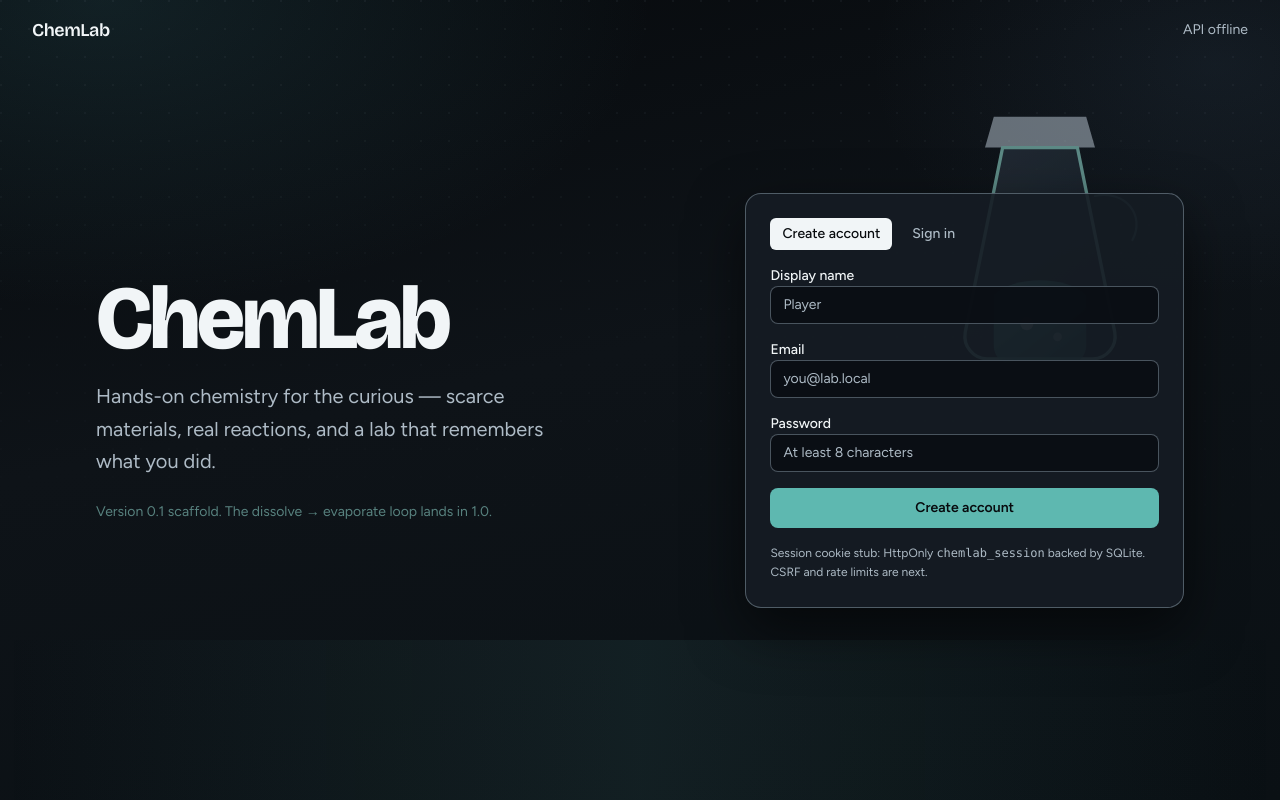
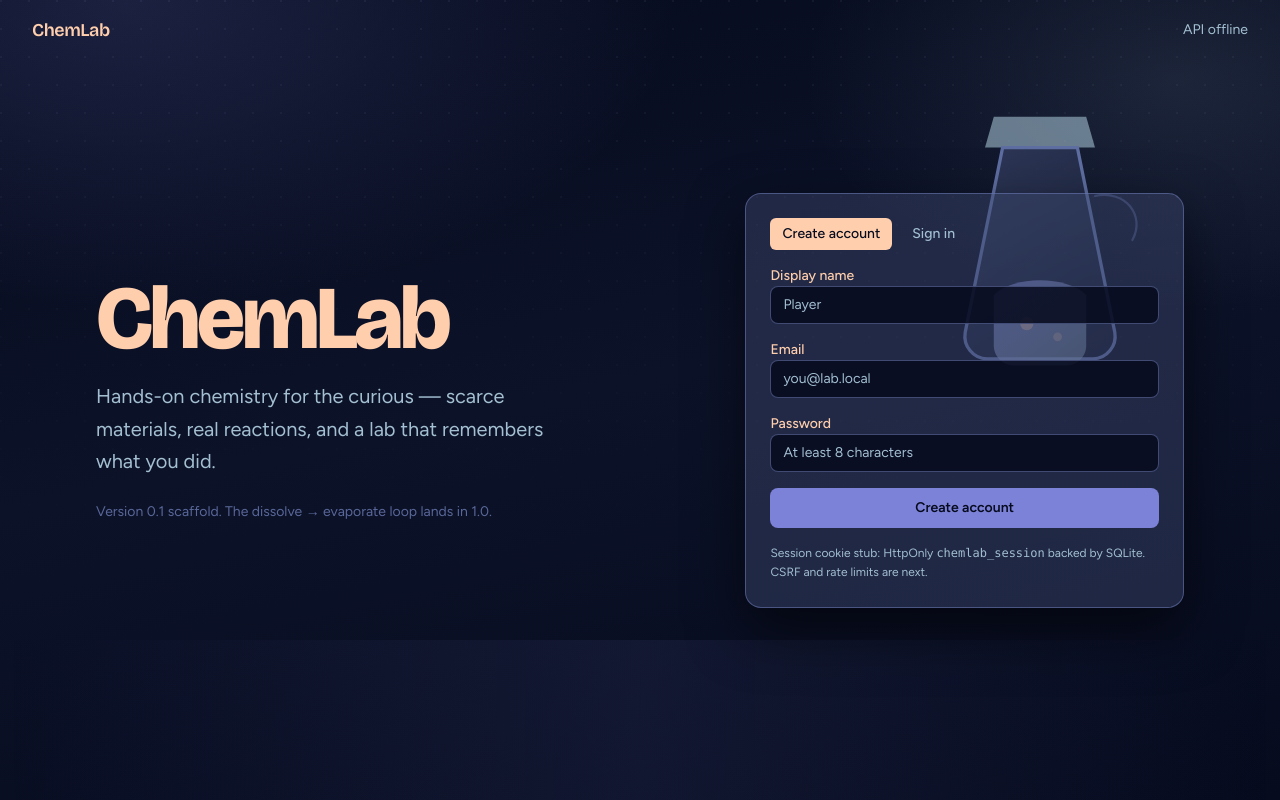
Before and after one commit to arnoudja/ChemLabProject, a React (Vite) app in the folder apps/web/: page / in a window 1280 px wide. Built offline with nearby package versions, Linux system fonts and the light colour scheme; no server answers.

Commit message:
Apply Omarchy Ethereal palette to ChemLab UI
Map Ethereal colors.toml tokens onto CSS variables and retint the flask,
favicon, and Axum fallback page to match.

```diff
--- a/apps/web/index.html
+++ b/apps/web/index.html
@@ -6,7 +6,7 @@
     <meta name="viewport" content="width=device-width, initial-scale=1.0" />
     <meta name="description" content="ChemLab — hands-on chemistry. Learn real reactions in a playful lab." />
     <meta name="color-scheme" content="dark" />
-    <meta name="theme-color" content="#070a0d" />
+    <meta name="theme-color" content="#060B1E" />
     <link rel="preconnect" href="https://fonts.googleapis.com" />
     <link rel="preconnect" href="https://fonts.gstatic.com" crossorigin />
     <link
--- a/apps/web/src/components/LabBackdrop.tsx
+++ b/apps/web/src/components/LabBackdrop.tsx
@@ -1,4 +1,4 @@
-/** Soft illustrated lab atmosphere for the welcome hero (CSS-only, Firefox-friendly). */
+/** Soft illustrated lab atmosphere for the welcome hero (Omarchy Ethereal tints). */
 export function LabBackdrop() {
   return (
     <div className="pointer-events-none absolute inset-0 overflow-hidden" aria-hidden>
@@ -10,30 +10,30 @@ export function LabBackdrop() {
       >
         <defs>
           <linearGradient id="glass" x1="80" y1="40" x2="240" y2="280" gradientUnits="userSpaceOnUse">
-            <stop stopColor="#2A3540" stopOpacity="0.95" />
-            <stop offset="1" stopColor="#121820" stopOpacity="0.8" />
+            <stop stopColor="#3C486D" stopOpacity="0.95" />
+            <stop offset="1" stopColor="#12182E" stopOpacity="0.8" />
           </linearGradient>
           <linearGradient id="liquid" x1="120" y1="180" x2="200" y2="280" gradientUnits="userSpaceOnUse">
-            <stop stopColor="#5EB8B0" stopOpacity="0.85" />
-            <stop offset="1" stopColor="#2F6F6A" stopOpacity="0.55" />
+            <stop stopColor="#7D82D9" stopOpacity="0.85" />
+            <stop offset="1" stopColor="#A3BFD1" stopOpacity="0.5" />
           </linearGradient>
         </defs>
-        <path d="M118 48h84l8 28h-100l8-28z" fill="#AEBBC6" opacity="0.65" />
+        <path d="M118 48h84l8 28h-100l8-28z" fill="#A3BFD1" opacity="0.7" />
         <path
           d="M126 76h68l34 168c2 12-7 24-20 24H112c-13 0-22-12-20-24l34-168z"
           fill="url(#glass)"
-          stroke="#6A9E98"
+          stroke="#6D7DB6"
           strokeWidth="3"
         />
         <path
           d="M118 210c18-18 66-18 84 0v46c0 10-8 18-18 18h-48c-10 0-18-8-18-18v-46z"
           fill="url(#liquid)"
         />
-        <circle cx="148" cy="236" r="6" fill="#F1F5F7" opacity="0.45" />
-        <circle cx="176" cy="248" r="4" fill="#F1F5F7" opacity="0.3" />
+        <circle cx="148" cy="236" r="6" fill="#FFCEAD" opacity="0.45" />
+        <circle cx="176" cy="248" r="4" fill="#FFCEAD" opacity="0.3" />
         <path
           d="M210 120c28-6 46 18 34 40"
-          stroke="#6A9E98"
+          stroke="#6D7DB6"
           strokeWidth="2"
           strokeLinecap="round"
           opacity="0.55"
@@ -43,7 +43,7 @@ export function LabBackdrop() {
       <div
         className="absolute bottom-0 left-0 right-0 h-40 opacity-55"
         style={{
-          background: 'linear-gradient(90deg, transparent, rgba(94,184,176,0.16), transparent)',
+          background: 'linear-gradient(90deg, transparent, rgba(125,130,217,0.16), transparent)',
         }}
       />
     </div>
--- a/apps/web/src/index.css
+++ b/apps/web/src/index.css
@@ -1,19 +1,46 @@
 @import "tailwindcss";
 
+/*
+  Omarchy Ethereal palette
+  Source: https://github.com/omacom/omarchy/blob/master/themes/ethereal/colors.toml
+  (also mirrored in themes/ethereal/btop.theme)
+*/
 :root {
-  /* Cool dark lab — charcoal/slate/teal; high contrast; no brown/sepia */
-  --ink: #f1f5f7;
-  --ink-soft: #aebbc6;
-  --glass: #070a0d;
-  --mist: #151b22;
-  --deep: #6a9e98;
-  --accent: #5eb8b0;
-  --accent-soft: #12302e;
-  --danger: #e89a90;
-  --surface: rgba(22, 28, 36, 0.9);
-  --surface-hover: rgba(42, 52, 64, 0.75);
-  --input-bg: rgba(10, 14, 20, 0.92);
-  --border: rgba(170, 190, 205, 0.4);
+  /* Terminal tokens from colors.toml */
+  --ethereal-bg: #060b1e;
+  --ethereal-fg: #ffcead;
+  --ethereal-accent: #7d82d9;
+  --ethereal-cursor: #ffcead;
+  --ethereal-black: #3c486d;
+  --ethereal-red: #ed5b5a;
+  --ethereal-green: #92a593;
+  --ethereal-yellow: #e9bb4f;
+  --ethereal-blue: #7d82d9;
+  --ethereal-magenta: #c89dc1;
+  --ethereal-cyan: #a3bfd1;
+  --ethereal-white: #f99957;
+  --ethereal-bright-black: #6d7db6;
+  --ethereal-bright-red: #faaaa9;
+  --ethereal-bright-green: #c4cfc4;
+  --ethereal-bright-yellow: #f7dc9c;
+  --ethereal-bright-blue: #c2c4f0;
+  --ethereal-bright-magenta: #ead7e7;
+  --ethereal-bright-cyan: #dfeaf0;
+  --ethereal-bright-white: #ffcead;
+
+  /* ChemLab semantic mapping */
+  --ink: var(--ethereal-fg);
+  --ink-soft: var(--ethereal-cyan);
+  --glass: var(--ethereal-bg);
+  --mist: var(--ethereal-black);
+  --deep: var(--ethereal-bright-black);
+  --accent: var(--ethereal-accent);
+  --accent-soft: #1a1e3d;
+  --danger: var(--ethereal-red);
+  --surface: rgba(60, 72, 109, 0.45);
+  --surface-hover: rgba(109, 125, 182, 0.35);
+  --input-bg: rgba(6, 11, 30, 0.85);
+  --border: rgba(109, 125, 182, 0.55);
   --shadow: 0 22px 55px rgba(0, 0, 0, 0.55);
   --font-display: "Bricolage Grotesque", "Segoe UI", sans-serif;
   --font-body: "Figtree", "Segoe UI", sans-serif;
@@ -35,9 +62,9 @@ body {
   color: var(--ink);
   font-family: var(--font-body);
   background:
-    radial-gradient(1000px 560px at 8% 0%, rgba(55, 110, 120, 0.22) 0%, transparent 55%),
-    radial-gradient(720px 480px at 95% 8%, rgba(70, 100, 130, 0.14) 0%, transparent 48%),
-    linear-gradient(168deg, #070a0d 0%, #0e1318 45%, #0a1014 100%);
+    radial-gradient(1000px 560px at 10% 0%, rgba(125, 130, 217, 0.18) 0%, transparent 55%),
+    radial-gradient(780px 480px at 92% 10%, rgba(163, 191, 209, 0.12) 0%, transparent 48%),
+    linear-gradient(168deg, #060b1e 0%, #0c1228 48%, #060b1e 100%);
   background-attachment: fixed;
 }
 
@@ -46,9 +73,9 @@ body::before {
   position: fixed;
   inset: 0;
   pointer-events: none;
-  opacity: 0.2;
+  opacity: 0.18;
   background-image:
-    radial-gradient(circle at 1px 1px, rgba(190, 210, 220, 0.28) 1px, transparent 0);
+    radial-gradient(circle at 1px 1px, rgba(194, 196, 240, 0.35) 1px, transparent 0);
   background-size: 28px 28px;
   mask-image: linear-gradient(to bottom, black 0%, transparent 78%);
 }
```
Also changed, not shown: apps/web/public/favicon.svg, 1 other file (tests, documents, lock files or other folders).
